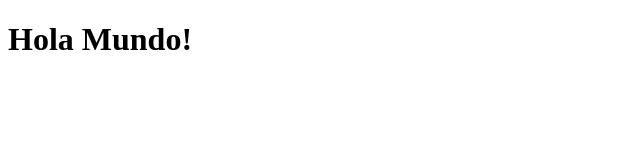
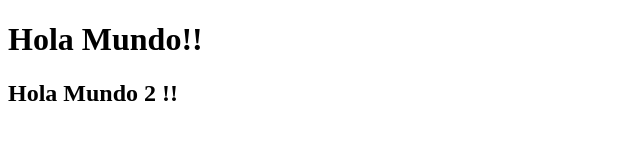
Before and after one commit to luisgonzalez1414/Estudio, a plain HTML site: page index.html in a window 1280 px wide. Shown: the whole page, without its empty margins (0-640 px from the left). Drawn offline with Linux system fonts and the light colour scheme.

Commit message:
Hola mundo 2

```diff
--- a/index.html
+++ b/index.html
@@ -7,6 +7,7 @@
     <title>Document</title>
 </head>
 <body>
-    <h1>Hola Mundo!</h1>
+    <h1>Hola Mundo!!</h1>
+    <h2>Hola Mundo 2 !!</h2>
 </body>
 </html>
```
